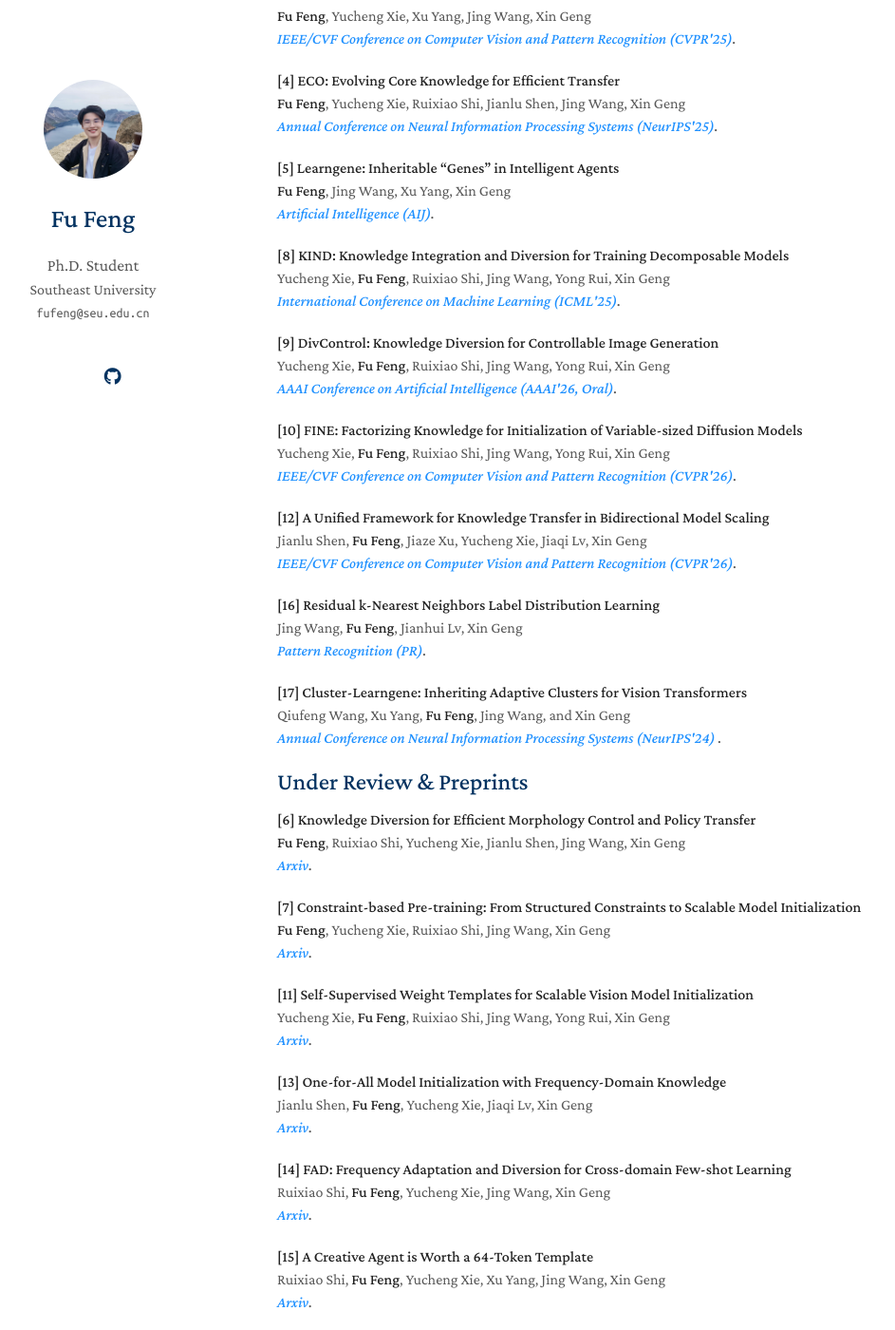
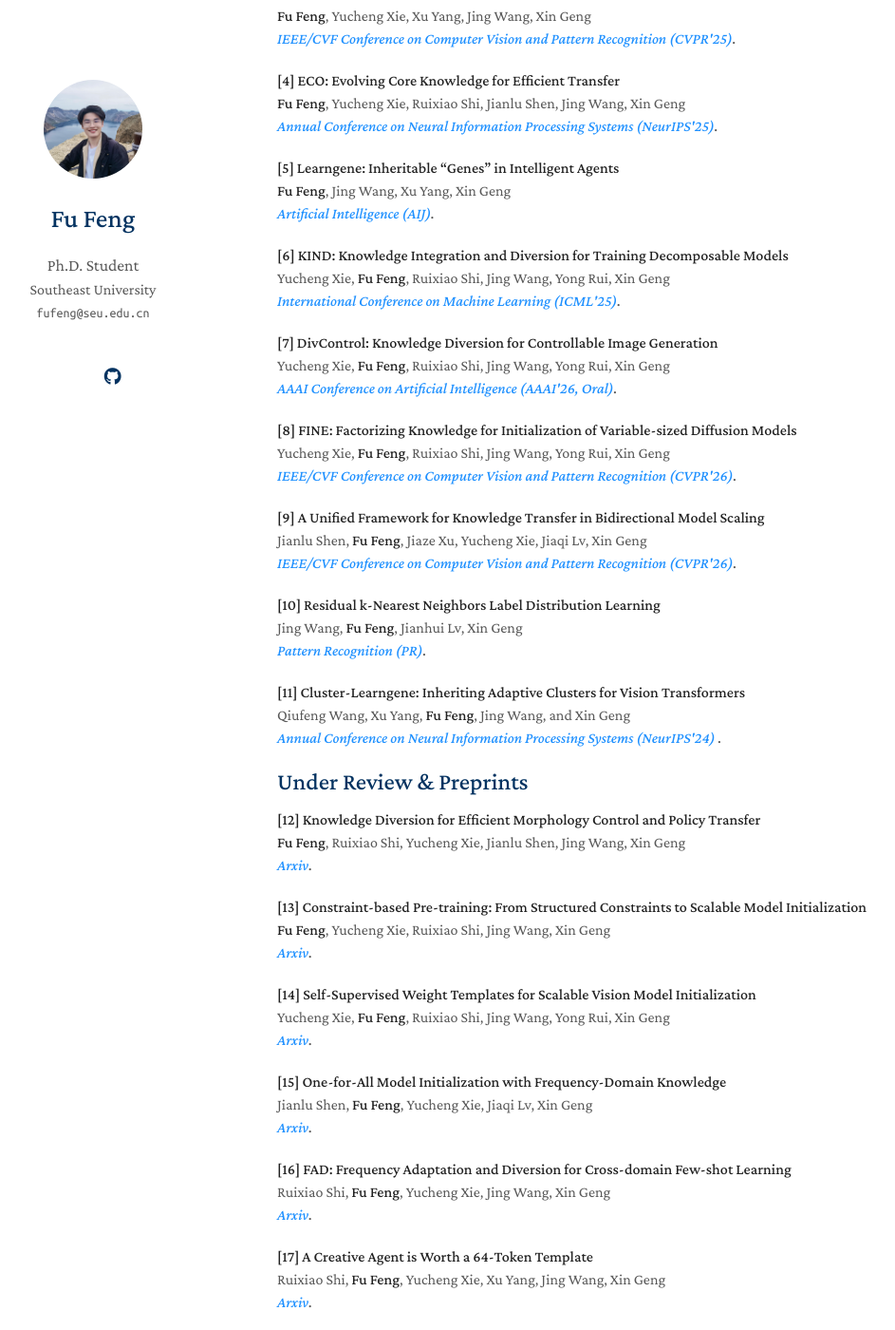
Before and after one commit to fu-feng/fu-feng.github.io, a Jekyll site: the page built from index.md, in a window 1280 px wide and 1400 px high, scrolled down 812 px. Shown: the whole window at 95% size, without its empty margins (178-1121 px from the left). Built offline with Jekyll 4.4.1, drawn with Linux system fonts in a browser that asks for light colours; nearby versions of some CDN libraries; a style sheet for code colours, icons or effects is not loaded; our own code applies the rules of GitHub Pages for plain Markdown files; part of the change alters nothing that is shown; some of the changed text lies outside the part shown.

```diff
--- a/index.md
+++ b/index.md
@@ -46,7 +46,7 @@ I am a Ph.D. student supervised by Prof Xin Geng at [PALM](http://palm.seu.edu.c
 
 [comment]: <> (Arxiv)
 <div class="paper">
-<p><strong>[3] Redefining &ltCreative&gt in Dictionary: Towards a Enhanced Semantic Understanding of Creative Generation</strong>
+<p><strong>[3] Redefining &lt;Creative&gt; in Dictionary: Towards a Enhanced Semantic Understanding of Creative Generation</strong>
 <br />
 <strong>Fu Feng</strong>, Yucheng Xie, Xu Yang, Jing Wang, Xin Geng
 <br />
@@ -85,7 +85,7 @@ I am a Ph.D. student supervised by Prof Xin Geng at [PALM](http://palm.seu.edu.c
 
 [comment]: <> (Arxiv)
 <div class="paper">
-<p><strong>[8] KIND: Knowledge Integration and Diversion for Training Decomposable Models</strong>
+<p><strong>[6] KIND: Knowledge Integration and Diversion for Training Decomposable Models</strong>
 <br />
 Yucheng Xie, <strong>Fu Feng</strong>, Ruixiao Shi, Jing Wang, Yong Rui, Xin Geng
 <br />
@@ -98,7 +98,7 @@ Yucheng Xie, <strong>Fu Feng</strong>, Ruixiao Shi, Jing Wang, Yong Rui, Xin Gen
 
 [comment]: <> (Arxiv)
 <div class="paper">
-<p><strong>[9] DivControl: Knowledge Diversion for Controllable Image Generation</strong>
+<p><strong>[7] DivControl: Knowledge Diversion for Controllable Image Generation</strong>
 <br />
 Yucheng Xie, <strong>Fu Feng</strong>, Ruixiao Shi, Jing Wang, Yong Rui, Xin Geng
 <br />
@@ -111,7 +111,7 @@ Yucheng Xie, <strong>Fu Feng</strong>, Ruixiao Shi, Jing Wang, Yong Rui, Xin Gen
 
 [comment]: <> (Arxiv)
 <div class="paper">
-<p><strong>[10] FINE: Factorizing Knowledge for Initialization of Variable-sized Diffusion Models</strong>
+<p><strong>[8] FINE: Factorizing Knowledge for Initialization of Variable-sized Diffusion Models</strong>
 <br />
 Yucheng Xie, <strong>Fu Feng</strong>, Ruixiao Shi, Jing Wang, Yong Rui, Xin Geng
 <br />
@@ -124,7 +124,7 @@ Yucheng Xie, <strong>Fu Feng</strong>, Ruixiao Shi, Jing Wang, Yong Rui, Xin Gen
 
 [comment]: <> (Arxiv)
 <div class="paper">
-<p><strong>[12] A Unified Framework for Knowledge Transfer in Bidirectional Model Scaling</strong>
+<p><strong>[9] A Unified Framework for Knowledge Transfer in Bidirectional Model Scaling</strong>
 <br />
 Jianlu Shen, <strong>Fu Feng</strong>, Jiaze Xu, Yucheng Xie, Jiaqi Lv, Xin Geng
 <br />
@@ -137,7 +137,7 @@ Jianlu Shen, <strong>Fu Feng</strong>, Jiaze Xu, Yucheng Xie, Jiaqi Lv, Xin Geng
 
 [comment]: <> (Arxiv)
 <div class="paper">
-<p><strong>[16] Residual k-Nearest Neighbors Label Distribution Learning</strong>
+<p><strong>[10] Residual k-Nearest Neighbors Label Distribution Learning</strong>
 <br />
 Jing Wang, <strong>Fu Feng</strong>, Jianhui Lv, Xin Geng
 <br />
@@ -150,7 +150,7 @@ Jing Wang, <strong>Fu Feng</strong>, Jianhui Lv, Xin Geng
 
 [comment]: <> (Arxiv)
 <div class="paper">
-<p><strong>[17] Cluster-Learngene: Inheriting Adaptive Clusters for Vision Transformers</strong>
+<p><strong>[11] Cluster-Learngene: Inheriting Adaptive Clusters for Vision Transformers</strong>
 <br />
 Qiufeng Wang, Xu Yang, <strong>Fu Feng</strong>, Jing Wang, and Xin Geng
 <br />
@@ -165,7 +165,7 @@ Qiufeng Wang, Xu Yang, <strong>Fu Feng</strong>, Jing Wang, and Xin Geng
 
 [comment]: <> (Arxiv)
 <div class="paper">
-<p><strong>[6] Knowledge Diversion for Efficient Morphology Control and Policy Transfer</strong>
+<p><strong>[12] Knowledge Diversion for Efficient Morphology Control and Policy Transfer</strong>
 <br />
 <strong>Fu Feng</strong>, Ruixiao Shi, Yucheng Xie, Jianlu Shen, Jing Wang, Xin Geng
 <br />
@@ -178,7 +178,7 @@ Qiufeng Wang, Xu Yang, <strong>Fu Feng</strong>, Jing Wang, and Xin Geng
 
 [comment]: <> (Arxiv)
 <div class="paper">
-<p><strong>[7] Constraint-based Pre-training: From Structured Constraints to Scalable Model Initialization</strong>
+<p><strong>[13] Constraint-based Pre-training: From Structured Constraints to Scalable Model Initialization</strong>
 <br />
 <strong>Fu Feng</strong>, Yucheng Xie, Ruixiao Shi, Jing Wang, Xin Geng
 <br />
@@ -191,7 +191,7 @@ Qiufeng Wang, Xu Yang, <strong>Fu Feng</strong>, Jing Wang, and Xin Geng
 
 [comment]: <> (Arxiv)
 <div class="paper">
-<p><strong>[11] Self-Supervised Weight Templates for Scalable Vision Model Initialization</strong>
+<p><strong>[14] Self-Supervised Weight Templates for Scalable Vision Model Initialization</strong>
 <br />
 Yucheng Xie, <strong>Fu Feng</strong>, Ruixiao Shi, Jing Wang, Yong Rui, Xin Geng
 <br />
@@ -204,7 +204,7 @@ Yucheng Xie, <strong>Fu Feng</strong>, Ruixiao Shi, Jing Wang, Yong Rui, Xin Gen
 
 [comment]: <> (Arxiv)
 <div class="paper">
-<p><strong>[13] One-for-All Model Initialization with Frequency-Domain Knowledge</strong>
+<p><strong>[15] One-for-All Model Initialization with Frequency-Domain Knowledge</strong>
 <br />
 Jianlu Shen, <strong>Fu Feng</strong>, Yucheng Xie, Jiaqi Lv, Xin Geng
 <br />
@@ -218,7 +218,7 @@ Jianlu Shen, <strong>Fu Feng</strong>, Yucheng Xie, Jiaqi Lv, Xin Geng
 
 [comment]: <> (Arxiv)
 <div class="paper">
-<p><strong>[14] FAD: Frequency Adaptation and Diversion for Cross-domain Few-shot Learning</strong>
+<p><strong>[16] FAD: Frequency Adaptation and Diversion for Cross-domain Few-shot Learning</strong>
 <br />
 Ruixiao Shi, <strong>Fu Feng</strong>, Yucheng Xie, Jing Wang, Xin Geng
 <br />
@@ -231,7 +231,7 @@ Ruixiao Shi, <strong>Fu Feng</strong>, Yucheng Xie, Jing Wang, Xin Geng
 
 [comment]: <> (Arxiv)
 <div class="paper">
-<p><strong>[15] A Creative Agent is Worth a 64-Token Template</strong>
+<p><strong>[17] A Creative Agent is Worth a 64-Token Template</strong>
 <br />
 Ruixiao Shi, <strong>Fu Feng</strong>, Yucheng Xie, Xu Yang, Jing Wang, Xin Geng
 <br />
```
